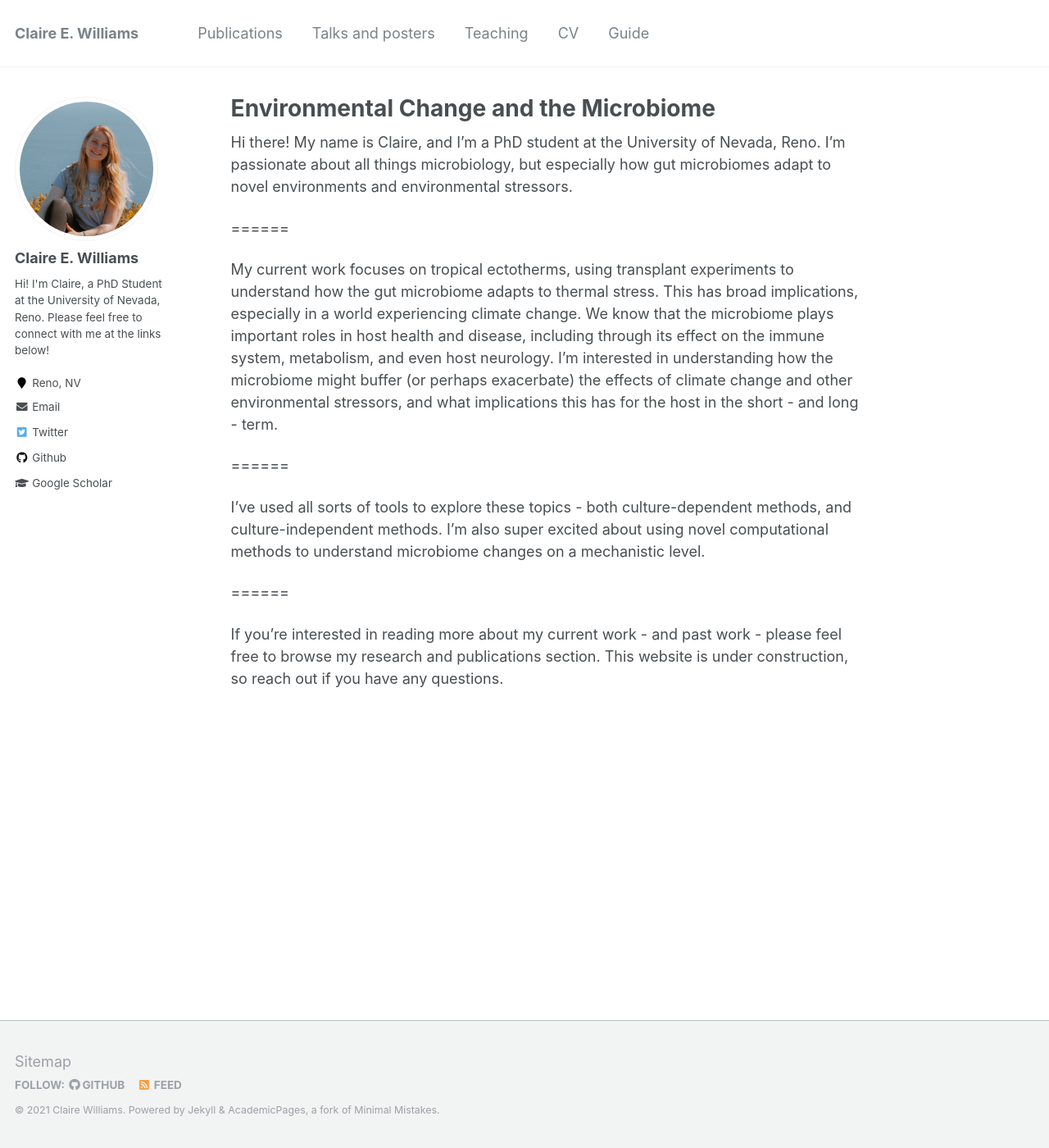
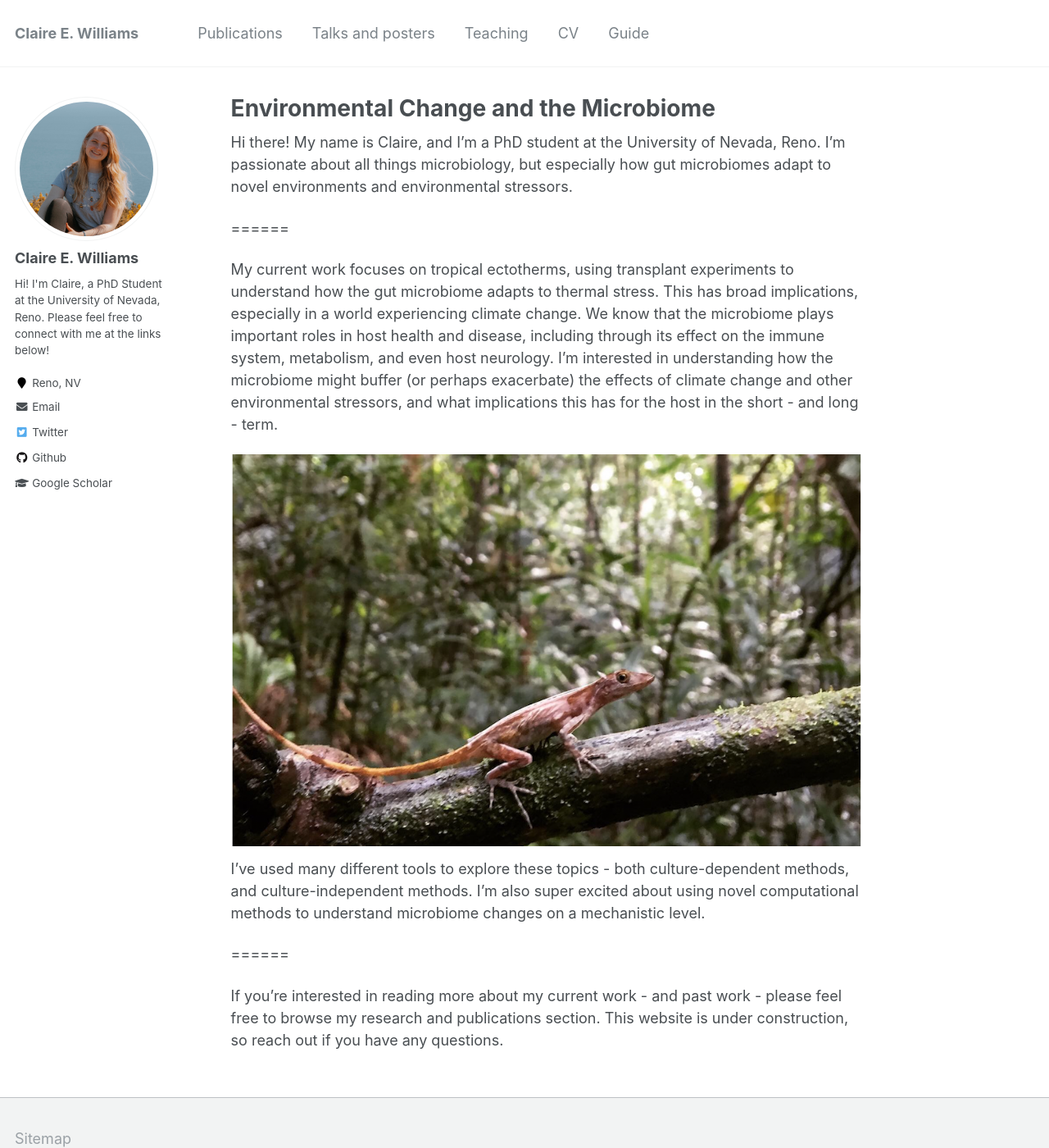
Before and after one commit to claireewilliams/claireewilliams.github.io, a Jekyll site: the page built from _pages/about.md, in a window 1280 px wide and 1400 px high. Shown: the whole window at 82% size. Built offline with Jekyll 4.4.1, drawn with Linux system fonts in a browser that asks for light colours.

Commit message:
add image?

```diff
--- a/_pages/about.md
+++ b/_pages/about.md
@@ -15,9 +15,11 @@
 
 My current work focuses on tropical ectotherms, using transplant experiments to understand how the gut microbiome adapts to thermal stress. This has broad implications, especially in a world experiencing climate change. We know that the microbiome plays important roles in host health and disease, including through its effect on the immune system, metabolism, and even host neurology. I'm interested in understanding how the microbiome might buffer (or perhaps exacerbate) the effects of climate change and other environmental stressors, and what implications this has for the host in the short - and long - term.
 
+
+![](images/lizzie.png)
 ======
 
-I've used all sorts of tools to explore these topics - both culture-dependent methods, and culture-independent methods. I'm also super excited about using novel computational methods to understand microbiome changes on a mechanistic level.
+I've used many different tools to explore these topics - both culture-dependent methods, and culture-independent methods. I'm also super excited about using novel computational methods to understand microbiome changes on a mechanistic level.
 
 
 ======
```
Also changed, not shown: _publications/2020-08-05-ectoparasite-extinction.md (+0 -1 lines), images/lizzie.png (added), 1 other file.
